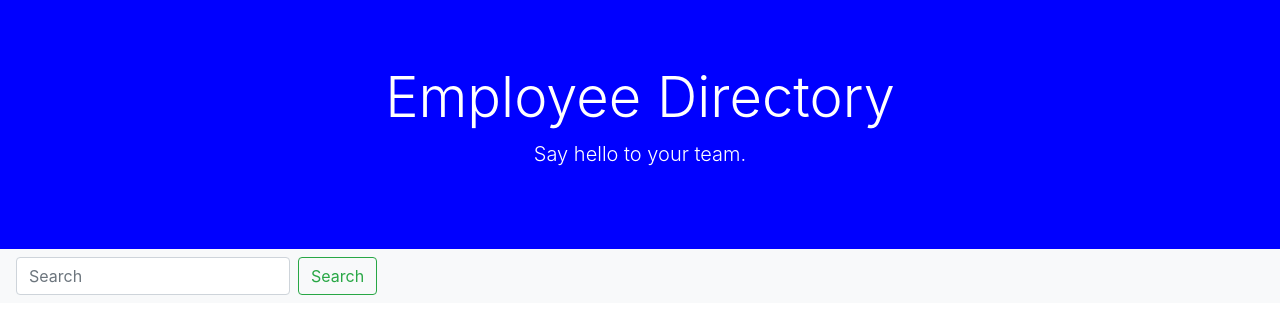
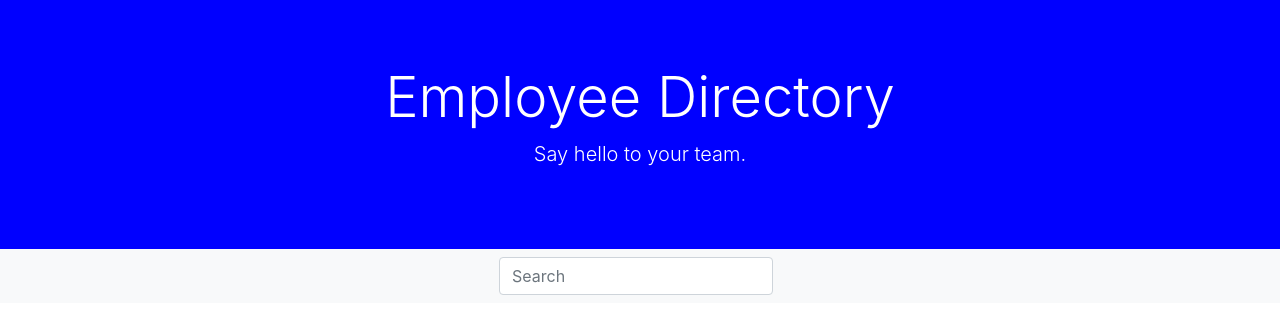
Before and after one commit to kevkevwuhoo/employee-directory, a React (Create React App) app: page / in a window 1280 px wide. Shown: the top 334 px of the page. Built offline with nearby package versions, Linux system fonts and the light colour scheme.

Commit message:
Centered search bar, removed button

```diff
--- a/src/components/Search.js
+++ b/src/components/Search.js
@@ -11,13 +11,19 @@
 
 function Search() {
   return (
-    <nav className="navbar navbar-light bg-light">
+    <nav style={styles.searchBar} className="navbar navbar-light bg-light">
       <form className="form-inline">
         <input className="form-control mr-sm-2" type="search" placeholder="Search" aria-label="Search"/>
-        <button className="btn btn-outline-success my-2 my-sm-0" type="submit">Search</button>
       </form>
     </nav>
   );
 }
 
 export default Search;
+
+const styles = {
+  searchBar: {
+    display: "flex",
+    justifyContent: "center",
+  }
+}
```
